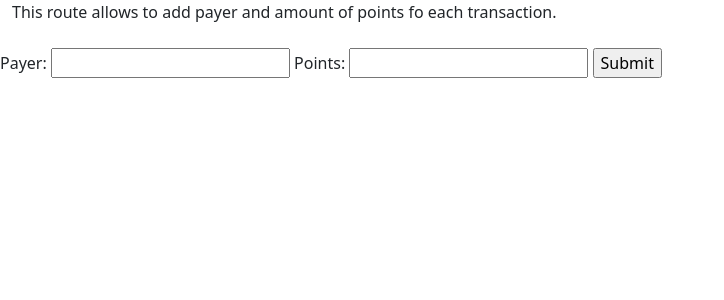
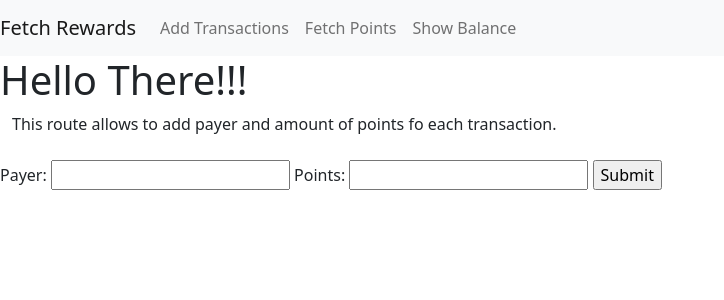
Before and after one commit to karineunderwood/fetch-rewards-exercise, a Flask app: page /add-transactions in a window 1280 px wide. Shown: the top 300 px of the page, without its empty margins (0-724 px from the left). Run offline with Flask 2, Linux system fonts and the light colour scheme.

Commit message:
base.html ok

```diff
--- a/templates/base.html
+++ b/templates/base.html
@@ -11,9 +11,9 @@
         </title>
         {% block head %}{% endblock %}
     </head>
-    {% block body %}
+
     <nav class="navbar navbar-expand-lg navbar-light bg-light">
-        <a class="navbar-brand" href="#">Fetch Rewards</a>
+        <a class="navbar-brand" href="/">Fetch Rewards</a>
         <button class="navbar-toggler" type="button" data-toggle="collapse" data-target="#navbarNav" aria-controls="navbarNav" aria-expanded="false" aria-label="Toggle navigation">
           <span class="navbar-toggler-icon"></span>
         </button>
@@ -32,7 +32,7 @@
         </div>
       </nav>
       <h1>Hello There!!!</h1>
-    {% endblock %}
+      {% block body %}{% endblock %}
 
     {% block after_body %}{% endblock %}
 </html>
```
